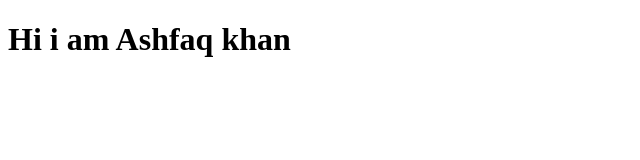
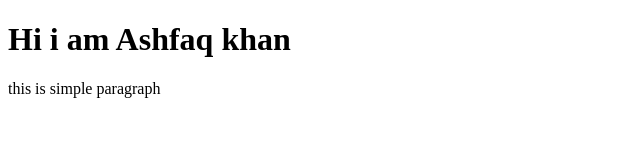
Before and after one commit to AshfaqKhan-developer/tables-forms, a plain HTML site: page index.html in a window 1280 px wide. Shown: the whole page, without its empty margins (0-640 px from the left). Drawn offline with Linux system fonts and the light colour scheme.

Commit message:
added new paragraph

```diff
--- a/index.html
+++ b/index.html
@@ -7,5 +7,6 @@
 </head>
 <body>
     <h1>Hi i am Ashfaq khan</h1>
+    <p>this is simple paragraph</p>
 </body>
 </html>
```
